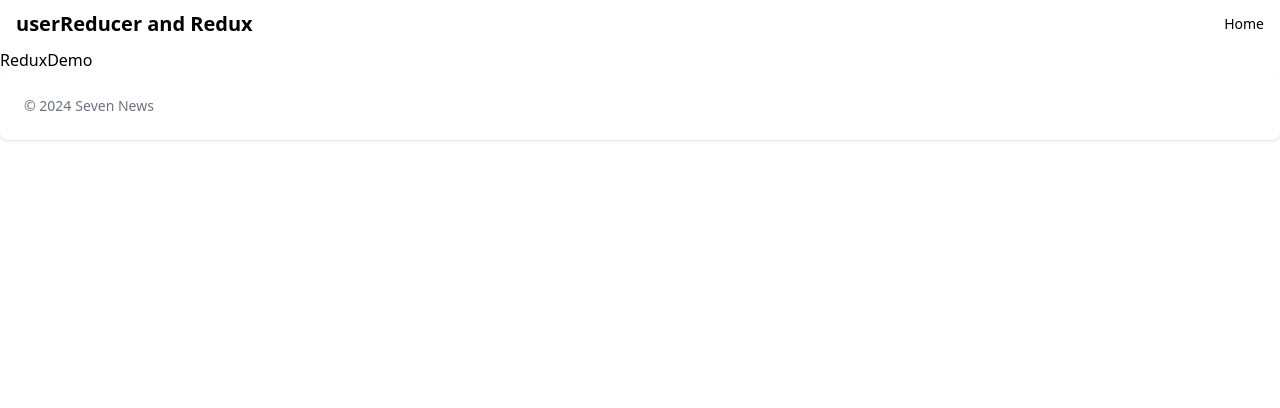
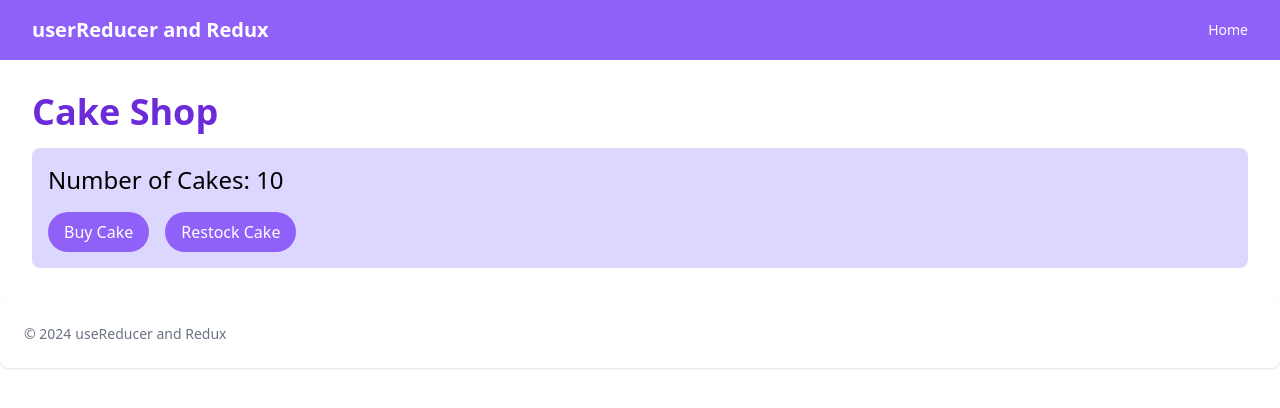
Before and after one commit to manikant-codes/react-course-files-final, a React (Create React App) app: page / in a window 1280 px wide. Shown: the top 408 px of the page. Built offline with nearby package versions, Linux system fonts and the light colour scheme.

Commit message:
taught redux

```diff
--- a/src/components/ReduxDemo.jsx
+++ b/src/components/ReduxDemo.jsx
@@ -1,7 +1,44 @@
 import React from "react";
+import { useDispatch, useSelector } from "react-redux";
+import { order, restock } from "../redux/slices/cakeSlice";
 
 function ReduxDemo() {
-  return <div>ReduxDemo</div>;
+  const cakes = useSelector((store) => {
+    return store.cake.numberOfCakes;
+  });
+
+  const dispatch = useDispatch();
+
+  function buyCake() {
+    dispatch(order());
+  }
+
+  function restockCake() {
+    dispatch(restock());
+  }
+
+  return (
+    <div className="p-8">
+      <h2 className="text-4xl font-bold text-purple-700 mb-4">Cake Shop</h2>
+      <div className="bg-purple-200 p-4 rounded-lg">
+        <p className="text-2xl mb-4">Number of Cakes: {cakes}</p>
+        <div className="flex items-center gap-4">
+          <button
+            className="bg-purple-500 hover:bg-purple-700 text-white px-4 py-2 rounded-full"
+            onClick={buyCake}
+          >
+            Buy Cake
+          </button>
+          <button
+            className="bg-purple-500 hover:bg-purple-700 text-white px-4 py-2 rounded-full"
+            onClick={restockCake}
+          >
+            Restock Cake
+          </button>
+        </div>
+      </div>
+    </div>
+  );
 }
 
 export default ReduxDemo;
--- a/src/layouts/FooterComponent.jsx
+++ b/src/layouts/FooterComponent.jsx
@@ -4,7 +4,7 @@ import React from "react";
 function FooterComponent() {
   return (
     <Footer container>
-      <Footer.Copyright href="#" by="Seven News" year={2024} />
+      <Footer.Copyright href="#" by="useReducer and Redux" year={2024} />
     </Footer>
   );
 }
--- a/src/layouts/NavComponent.jsx
+++ b/src/layouts/NavComponent.jsx
@@ -4,7 +4,7 @@ import { Link } from "react-router-dom";
 
 function NavComponent() {
   return (
-    <Navbar fluid rounded>
+    <Navbar fluid className="!px-8 py-4 bg-purple-500 text-white">
       <Navbar.Brand as={Link} href="/">
         <span className="self-center whitespace-nowrap text-xl font-semibold dark:text-white">
           userReducer and Redux
--- a/src/pages/Home.jsx
+++ b/src/pages/Home.jsx
@@ -1,4 +1,5 @@
 import React from "react";
+import ReduxDemo from "../components/ReduxDemo";
 // import UseReducerCounterDemo from "../components/UseReducerCounterDemo";
 // import UseReducerTodoDemo from "../components/UseReducerTodoDemo";
 
@@ -7,6 +8,7 @@ function Home() {
     <div>
       {/* <UseReducerCounterDemo /> */}
       {/* <UseReducerTodoDemo /> */}
+      <ReduxDemo />
     </div>
   );
 }
--- a/src/redux/slices/cakeSlice.js
+++ b/src/redux/slices/cakeSlice.js
@@ -6,7 +6,17 @@ const cakeSlice = createSlice({
     numberOfCakes: 10,
   },
   reducers: {
-    order: () => {},
-    restock: () => {},
+    order: (state, action) => {
+      state.numberOfCakes -= 1;
+    },
+    restock: (state, action) => {
+      state.numberOfCakes += 1;
+    },
   },
 });
+
+export const { order, restock } = cakeSlice.actions;
+
+const cakeSliceReducer = cakeSlice.reducer;
+
+export default cakeSliceReducer;
--- a/src/redux/store.js
+++ b/src/redux/store.js
@@ -1,7 +1,10 @@
 import { configureStore } from "@reduxjs/toolkit";
+import cakeSliceReducer from "./slices/cakeSlice";
 
 const store = configureStore({
-  reducer: {},
+  reducer: {
+    cake: cakeSliceReducer,
+  },
 });
 
 export default store;
```
